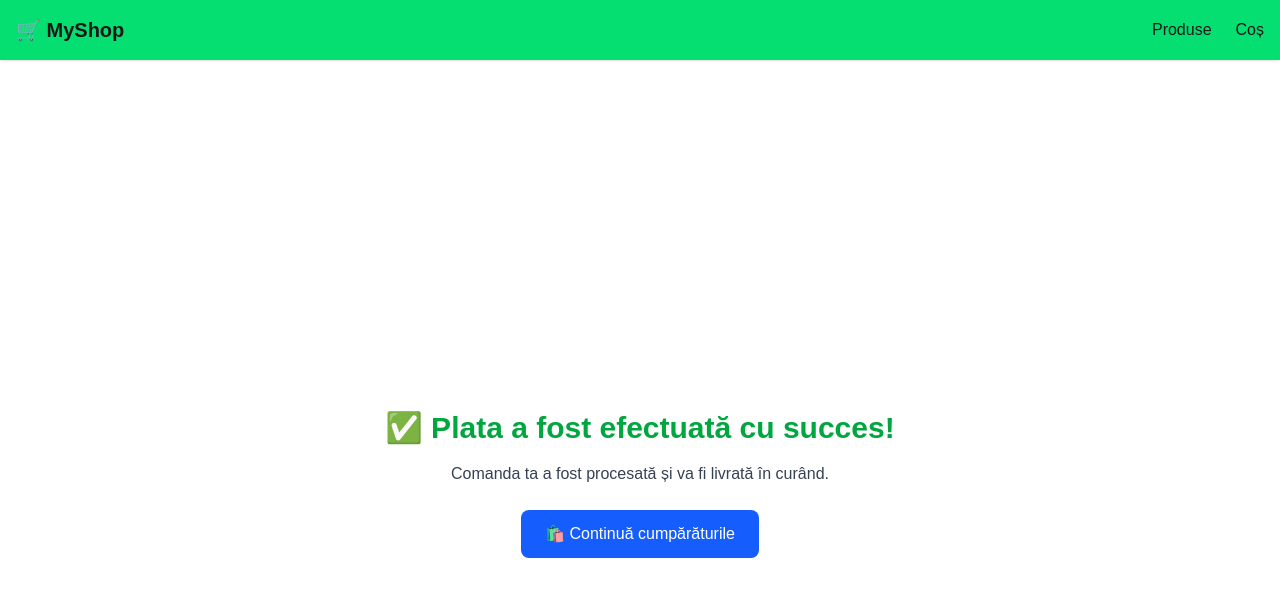
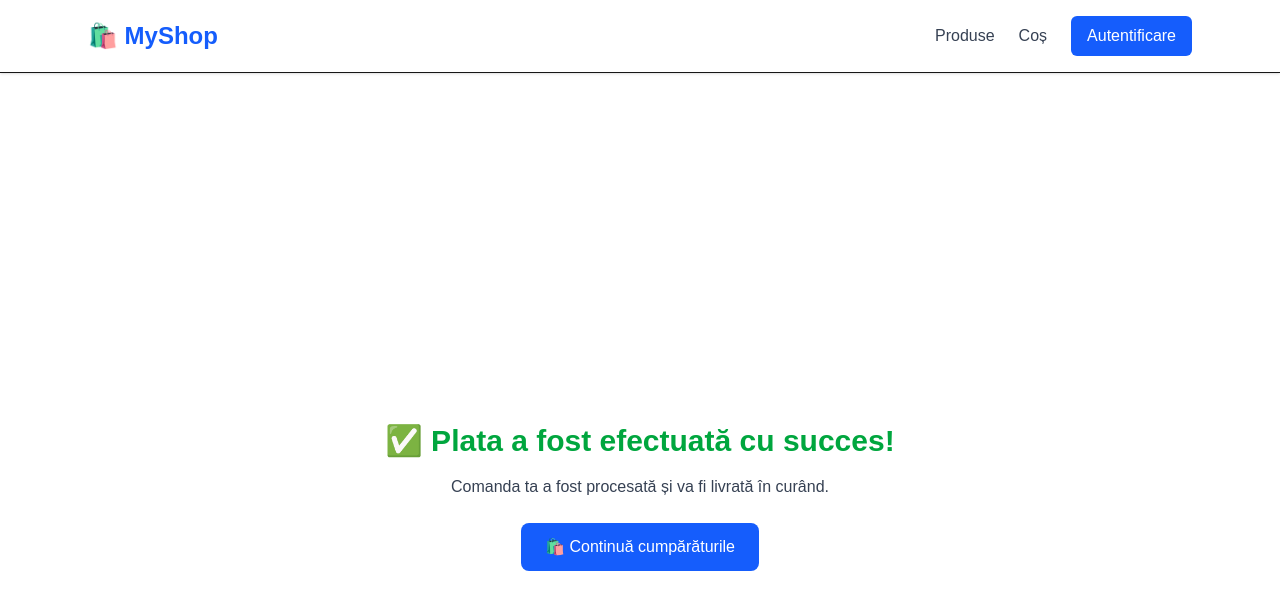
Before and after one commit to mariusherlea/ecommerce-frontend, a Next.js app: page /success in a window 1280 px wide. Shown: the top 610 px of the page. Built offline with nearby package versions, Linux system fonts and the light colour scheme.

Commit message:
add login on NavBar

```diff
--- a/components/NavBar.tsx
+++ b/components/NavBar.tsx
@@ -2,9 +2,12 @@
 
 import Link from "next/link";
 import { useCart } from "@/context/CartContext";
-import { useState } from "react";
+import { useState, useEffect } from "react";
+import { useRouter } from "next/navigation";
 
 export default function Navbar() {
+  const [user, setUser] = useState<{ username: string; email: string } | null>(null);
+  const router = useRouter();
   const { cart } = useCart();
   const totalItems = cart.reduce((acc, item) => acc + item.quantity, 0);
   const totalPrice = cart.reduce(
@@ -13,78 +16,62 @@ export default function Navbar() {
   );
   const [open, setOpen] = useState(false);
 
+   useEffect(() => {
+    const savedUser = localStorage.getItem("user");
+    if (savedUser) setUser(JSON.parse(savedUser));
+  }, []);
+
+  const handleLogout = () => {
+    localStorage.removeItem("jwt");
+    localStorage.removeItem("user");
+    setUser(null);
+    router.push("/");
+  };
+
+
   return (
-    <nav className="sticky top-0 z-50 bg-green-400 shadow p-4 flex justify-between items-center relative">
-      <Link href="/" className="text-xl font-bold">
-        🛒 MyShop
+    <nav className="w-full bg-white border-b shadow-sm">
+      <div className="max-w-6xl mx-auto flex justify-between items-center px-6 py-4">
+        {/* 🔹 Logo */}
+        <Link href="/" className="text-2xl font-bold text-blue-600">
+          🛍️ MyShop
         </Link>
 
-      <div className="flex gap-6 items-center">
-        <Link href="/products" className="hover:text-blue-600">
+        {/* 🔹 Links */}
+        <div className="flex items-center gap-6">
+          <Link href="/products" className="text-gray-700 hover:text-blue-600">
             Produse
           </Link>
-
-        {/* Buton coș */}
-        <div
-          className="relative cursor-pointer"
-          onMouseEnter={() => setOpen(true)}
-          onMouseLeave={() => setOpen(false)}
-        >
-          <Link href="/cart" className="relative">
+          <Link href="/cart" className="text-gray-700 hover:text-blue-600">
             Coș
-            {totalItems > 0 && (
-              <span className="absolute -top-2 -right-3 bg-red-600 text-white text-xs font-bold px-2 py-0.5 rounded-full">
-                {totalItems}
-              </span>
-            )}
           </Link>
 
-          {/* Dropdown preview */}
-          {open && cart.length > 0 && (
-            <div className="absolute right-0 mt-2 w-72 bg-white border rounded-lg shadow-lg p-4 z-50">
-              <ul className="space-y-2 max-h-60 overflow-y-auto">
-                {cart.map((item) => (
-                  <li
-                    key={item.id}
-                    className="flex justify-between items-center text-sm"
+          {user ? (
+            <>
+              <Link
+                href="/profile"
+                className="text-gray-700 hover:text-blue-600"
               >
-                    <div>
-                      <p className="font-semibold">{item.title}</p>
-                      <p className="text-gray-500">
-                        {item.quantity} x {item.price} lei
-                      </p>
-                    </div>
-                    <p className="font-bold">
-                      {item.price * item.quantity} lei
-                    </p>
-                  </li>
-                ))}
-              </ul>
-
-              {/* Total general */}
-              <div className="mt-3 text-right font-semibold border-t pt-2">
-                Total: {totalPrice} lei
-              </div>
-
-              {/* Butoane */}
-              <div className="mt-3 flex justify-between gap-2">
+                👤 {user.username || "Profil"}
+              </Link>
+              <button
+                onClick={handleLogout}
+                className="text-sm text-red-600 hover:text-red-800"
+              >
+                Deconectare
+              </button>
+            </>
+          ) : (
             <Link
-                  href="/cart"
-                  className="flex-1 text-center px-3 py-1 bg-gray-200 rounded hover:bg-gray-300 transition"
+              href="/login"
+              className="bg-blue-600 text-white px-4 py-2 rounded-md hover:bg-blue-700"
             >
-                  Vezi coșul
+              Autentificare
             </Link>
-                <Link
-                  href="/checkout"
-                  className="flex-1 text-center px-3 py-1 bg-green-600 text-white rounded hover:bg-green-700 transition"
-                >
-                  Finalizare
-                </Link>
-              </div>
-            </div>
           )}
         </div>
       </div>
     </nav>
   );
+
 }
```
Lines whose indentation alone changed are shown as unchanged.
